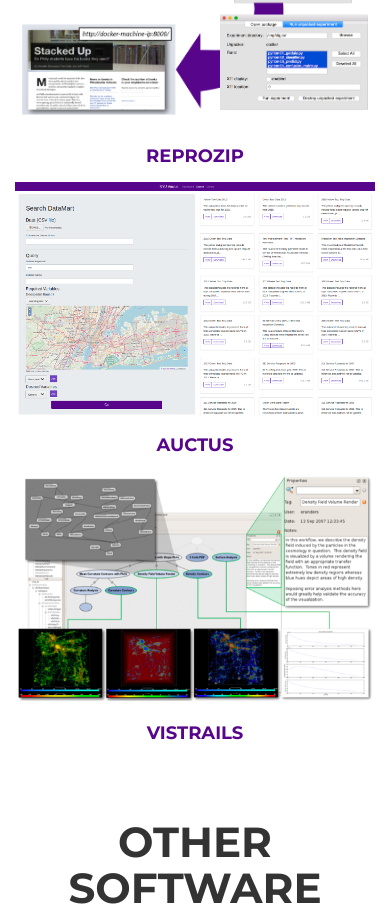
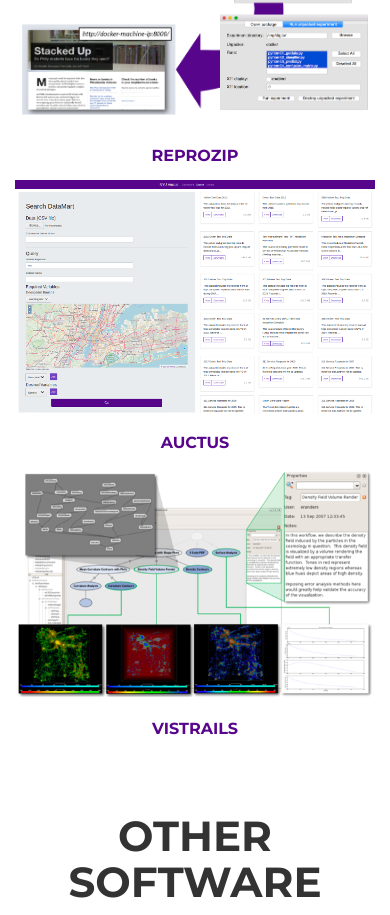
Before and after one commit to remram44/personal-website, a website: page index.html in a window 390 px wide. Shown: the part 1318-2233 px from the top of the page. Drawn offline with Linux system fonts and the light colour scheme; files whose address does not match are found by name.

Commit message:
Fix "other software" tiles not fitting
Proper fix might be to use flexbox.

```diff
--- a/css/freelancer.css
+++ b/css/freelancer.css
@@ -490,8 +490,18 @@
   opacity: 0;
   display: none;
 }
-@media (max-width: 479px) {
-  h3 {
+@media (max-width: 1199px) {
+  .portfolio-item h3 {
     font-size: 18px;
   }
 }
+@media (max-width: 991px) {
+  .portfolio-item h3 {
+    font-size: 14px;
+  }
+}
+@media (max-width: 767px) {
+  .portfolio-item h3 {
+    font-size: 16px;
+  }
+}
```
